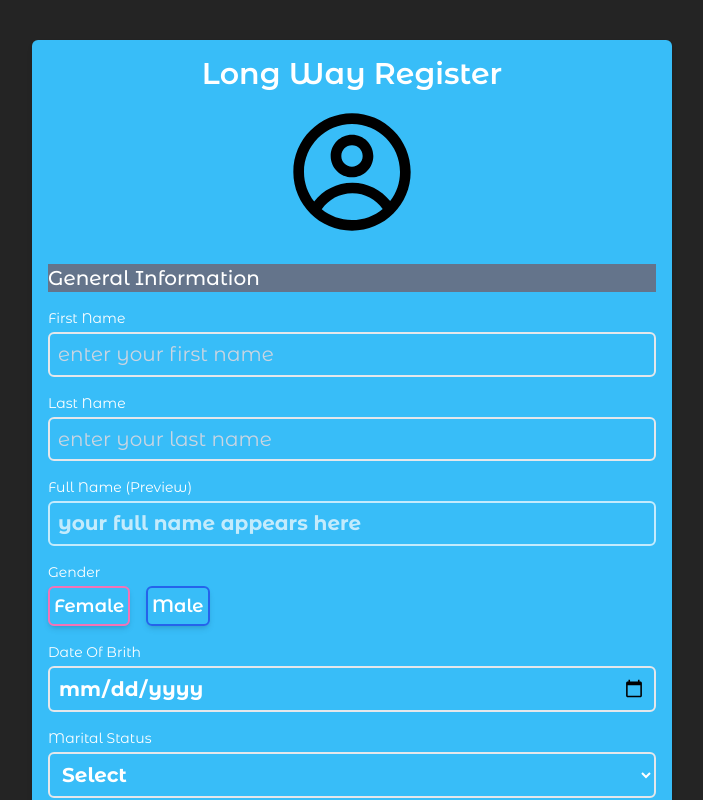
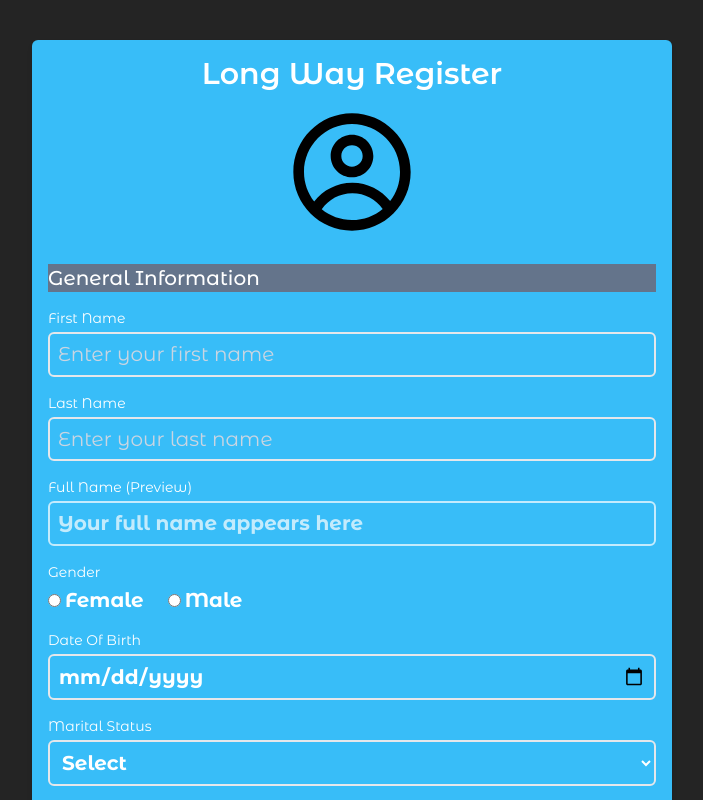
Before and after one commit to deepakgsbv7186/SaveForm, a React (Vite) app: page /longForm in a window 1280 px wide. Shown: the top 800 px of the page, without its empty margins (288-991 px from the left). Built offline with nearby package versions, Linux system fonts and the light colour scheme.

Commit message:
modify gender input field from buttons to radio, reduce the handleChange function

```diff
--- a/src/pages/LongForm/LongForm.jsx
+++ b/src/pages/LongForm/LongForm.jsx
@@ -11,11 +11,10 @@ export default function LongForm() {
     dateOfBirth: "",
   });
 
-  const handleProfilePic = (e) => {
-    // Trigger file input when profile icon is clicked
+  const handleProfilePic = () => {
     const fileInput = document.createElement("input");
     fileInput.type = "file";
-    fileInput.accept = "image/*"; // Accept only image files
+    fileInput.accept = "image/*";
     fileInput.onchange = handleFileChange;
     fileInput.click();
   };
@@ -25,47 +24,45 @@ export default function LongForm() {
     if (file) {
       const reader = new FileReader();
       reader.onload = () => {
-        setUserInput({ ...userInput, profilePic: reader?.result });
+        setUserInput({ ...userInput, profilePic: reader.result });
       };
       reader.readAsDataURL(file);
     }
   };
 
-  const handleTextChange = (e) => {
+  const handleInputChange = (e) => {
     setUserInput({ ...userInput, [e.target.name]: e.target.value });
   };
-  const handleGenderChange = (e, gender) => {
-    e.preventDefault();
-    setUserInput({ ...userInput, gender: gender });
-  };
-  const handleMaritalStatusChange = (e) => {
-    setUserInput({ ...userInput, maritalStatus: e.target.value });
-  };
-  const fullNamePreview = () => {
-    if (!userInput?.firstName && !userInput?.lastName) {
-      return "your full name appears here";
-    }
-    return `${userInput?.firstName} ${userInput?.lastName}`;
-  };
+
   const handleSubmit = (e) => {
     e.preventDefault();
     console.log(userInput);
+    // Handle form submission logic here
   };
+
+  const fullNamePreview = () => {
+    const { firstName, lastName } = userInput;
+    if (!firstName && !lastName) {
+      return "Your full name appears here";
+    }
+    return `${firstName} ${lastName}`;
+  };
+
   return (
     <>
       <div className="w-full h-auto bg-[#242424] flex justify-center items-center py-10">
         <div className="w-[90%] lg:w-[50%] h-full rounded-md shadow-md bg-sky-400">
-          <form action="">
+          <form onSubmit={handleSubmit}>
             <h2 className="font-semibold text-white text-center my-4 text-3xl">
               Long Way Register
             </h2>
-            {userInput?.profilePic ? (
+            {userInput.profilePic ? (
               <div
                 onClick={handleProfilePic}
                 className="w-[150px] h-[150px] rounded-full bg-white mx-auto my-10 flex justify-center items-center cursor-pointer"
               >
                 <img
-                  src={userInput?.profilePic}
+                  src={userInput.profilePic}
                   alt="profilepic"
                   className="w-[100%] h-[100%] rounded-full object-cover"
                 />
@@ -80,7 +77,6 @@ export default function LongForm() {
               <h3 className="font-medium text-white text-xl bg-slate-500">
                 General Information
               </h3>
-              {/* first name, last name, full name (preview), gender, date of birth, marital status */}
               <div>
                 <label
                   htmlFor="firstName"
@@ -92,9 +88,9 @@ export default function LongForm() {
                   type="text"
                   name="firstName"
                   id="firstName"
-                  placeholder="enter your first name"
-                  value={userInput?.firstName}
-                  onChange={handleTextChange}
+                  placeholder="Enter your first name"
+                  value={userInput.firstName}
+                  onChange={handleInputChange}
                   className="font-bold text-white text-xl leading-relaxed placeholder:text-slate-300 placeholder:font-normal bg-transparent rounded-md outline-none w-full px-2 py-1 border-2 focus:border-yellow-400"
                 />
               </div>
@@ -107,25 +103,19 @@ export default function LongForm() {
                 </label>
                 <input
                   type="text"
+                  name="lastName"
                   id="lastName"
-                  name="lastName"
-                  placeholder="enter your last name"
-                  value={userInput?.lastName}
-                  onChange={handleTextChange}
+                  placeholder="Enter your last name"
+                  value={userInput.lastName}
+                  onChange={handleInputChange}
                   className="font-bold text-white text-xl leading-relaxed placeholder:text-slate-300 placeholder:font-normal bg-transparent rounded-md outline-none w-full px-2 py-1 border-2 focus:border-yellow-400"
                 />
               </div>
               <div>
-                <label
-                  //   htmlFor="fullName"
-                  className="block text-white text-sm mt-4 mb-1"
-                >
+                <label className="block text-white text-sm mt-4 mb-1">
                   Full Name (Preview)
                 </label>
-                <p
-                  //   id="fullName"
-                  className="opacity-70 font-bold text-white text-xl leading-relaxed border-2 border-white rounded-md px-2 py-1"
-                >
+                <p className="opacity-70 font-bold text-white text-xl leading-relaxed border-2 border-white rounded-md px-2 py-1">
                   {fullNamePreview()}
                 </p>
               </div>
@@ -136,41 +126,43 @@ export default function LongForm() {
                 >
                   Gender
                 </label>
-                <button
-                  id="gender"
-                  name="gender"
-                  onClick={(e) => handleGenderChange(e, "female")}
-                  className={`${
-                    userInput?.gender === "female" && "bg-pink-400"
-                  } text-lg font-semibold text-white border-2 border-pink-400 rounded-md shadow-md px-1 py-1 mr-4`}
-                >
+                <label className="font-bold text-white text-xl mr-6">
+                  <input
+                    type="radio"
+                    name="gender"
+                    value="female"
+                    checked={userInput.gender === "female"}
+                    onChange={handleInputChange}
+                    className="mr-1"
+                  />
                   Female
-                </button>
-                <button
-                  id="gender"
-                  name="gender"
-                  onClick={(e) => handleGenderChange(e, "male")}
-                  className={`${
-                    userInput?.gender === "male" && "bg-blue-600"
-                  } text-lg font-semibold text-white border-2 border-blue-600 rounded-md shadow-md px-1 py-1 mr-4`}
-                >
+                </label>
+                <label className="font-bold text-white text-xl mr-6">
+                  <input
+                    type="radio"
+                    name="gender"
+                    value="male"
+                    checked={userInput.gender === "male"}
+                    onChange={handleInputChange}
+                    className="mr-1"
+                  />
                   Male
-                </button>
+                </label>
               </div>
               <div>
                 <label
                   htmlFor="dateOfBirth"
                   className="block text-white text-sm mt-4 mb-1"
                 >
-                  Date Of Brith
+                  Date Of Birth
                 </label>
                 <input
                   type="date"
                   name="dateOfBirth"
                   id="dateOfBirth"
                   placeholder="DD/MMM/YYYY"
-                  value={userInput?.dateOfBirth}
-                  onChange={handleTextChange}
+                  value={userInput.dateOfBirth}
+                  onChange={handleInputChange}
                   className="font-bold text-white text-xl leading-relaxed placeholder:text-slate-300 placeholder:font-normal bg-transparent rounded-md outline-none w-full px-2 py-1 border-2 focus:border-yellow-400"
                 />
               </div>
@@ -184,21 +176,13 @@ export default function LongForm() {
                 <select
                   name="maritalStatus"
                   id="maritalStatus"
-                  value={userInput?.maritalStatus}
-                  onChange={handleMaritalStatusChange}
+                  value={userInput.maritalStatus}
+                  onChange={handleInputChange}
                   className="font-bold text-white text-xl leading-relaxed placeholder:text-slate-300 placeholder:font-normal bg-transparent rounded-md outline-none w-full px-2 py-2 border-2 focus:border-yellow-400"
                 >
-                  <option className="bg-slate-400" label="Select" value={""} />
-                  <option
-                    className="bg-slate-400"
-                    label="Un-married"
-                    value={"unmarried"}
-                  />
-                  <option
-                    className="bg-slate-400"
-                    label="Married"
-                    value={"married"}
-                  />
+                  <option value="">Select</option>
+                  <option value="unmarried">Un-married</option>
+                  <option value="married">Married</option>
                 </select>
               </div>
             </section>
@@ -227,7 +211,6 @@ export default function LongForm() {
               </button>
               <button
                 type="submit"
-                onClick={handleSubmit}
                 className="hover:bg-green-500 transition-colors duration-200 ease-linear bg-blue-600 flex flex-1 justify-center items-center rounded-md shadow-md p-2 text-white text-lg font-medium"
               >
                 Submit
```
